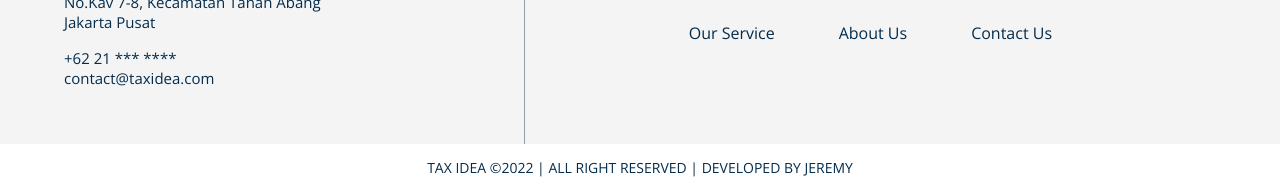
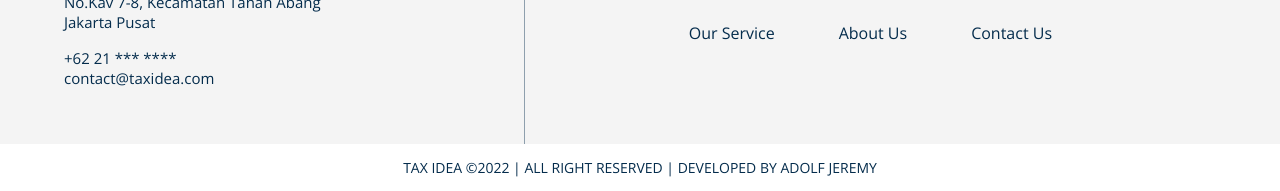
Before and after one commit to adolfjeremy/tax-idea, a plain HTML site: page index.html in a window 1280 px wide. Shown: the part 1591-1782 px from the top of the page. Drawn offline with nearby package versions, Linux system fonts and the light colour scheme.

Commit message:
Update index.html
change developer name

```diff
--- a/index.html
+++ b/index.html
@@ -123,7 +123,7 @@
         </nav>
     </footer>
     <div class="footer-common">
-        <p>TAX IDEA &copy;2022 | ALL RIGHT RESERVED | DEVELOPED BY JEREMY</p>
+        <p>TAX IDEA &copy;2022 | ALL RIGHT RESERVED | DEVELOPED BY ADOLF JEREMY</p>
     </div>
     <script src="dist/js/drawer.js"></script>
 </body>
```
